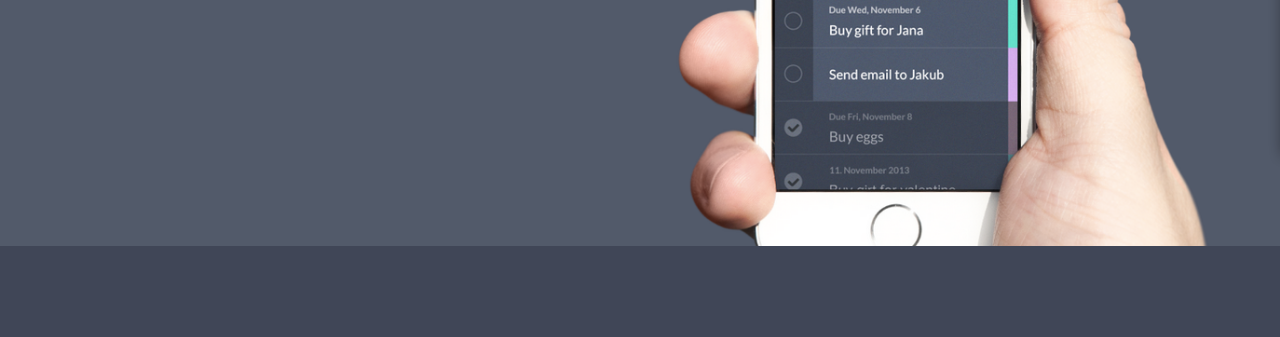
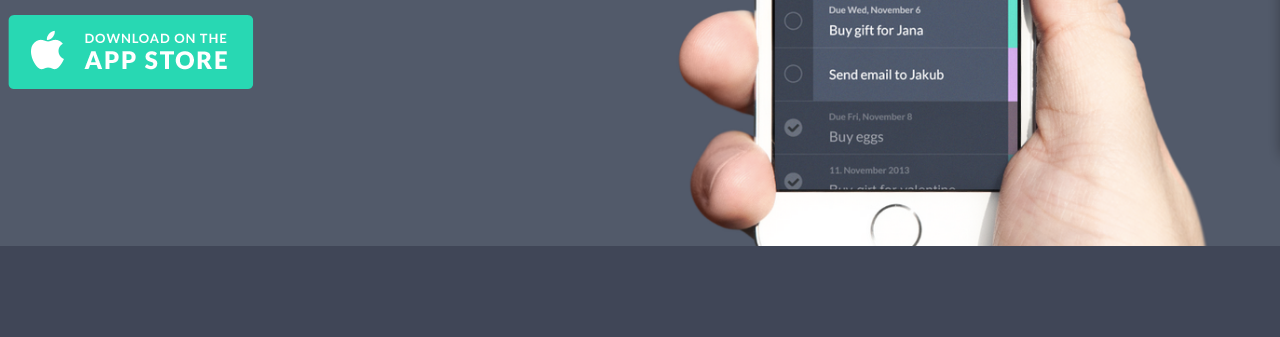
Before and after one commit to abrodie621/abrodie621.github.io, a plain HTML site: page unit3/index.html in a window 1280 px wide. Shown: the part 463-800 px from the top of the page. Drawn offline with Linux system fonts and the light colour scheme.

Commit message:
height and button fix

```diff
--- a/unit3/css/style.css
+++ b/unit3/css/style.css
@@ -33,9 +33,9 @@ a {
 	height: 10px;
 }
 figure {
-	height:50px;
+	height:75px;
 	margin:0;
 }
 .logo {background: url('../assets/logo-taasky.png') no-repeat;}
 
-.button_apple {background: url('../assets/btn_store.png') no-repeat;}
+.apple_button {background: url('../assets/btn_store.png') no-repeat;}
```
